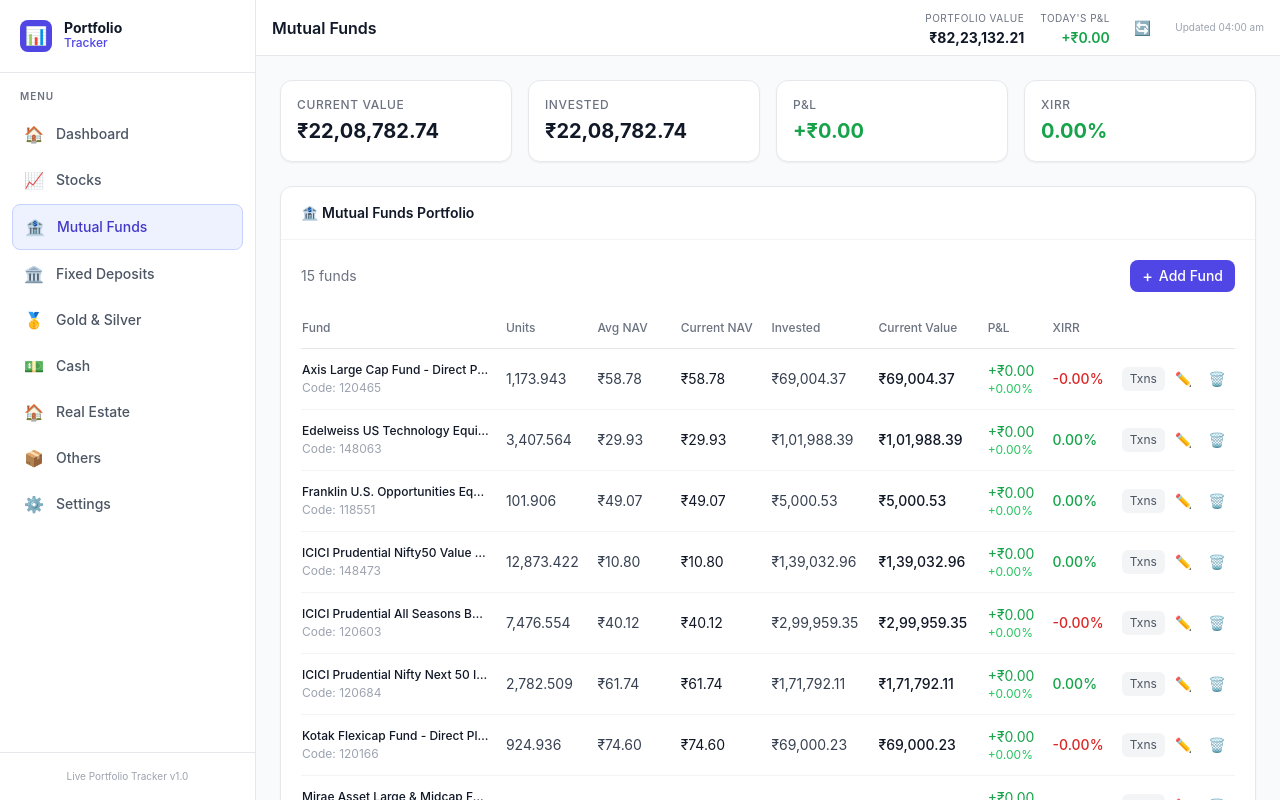
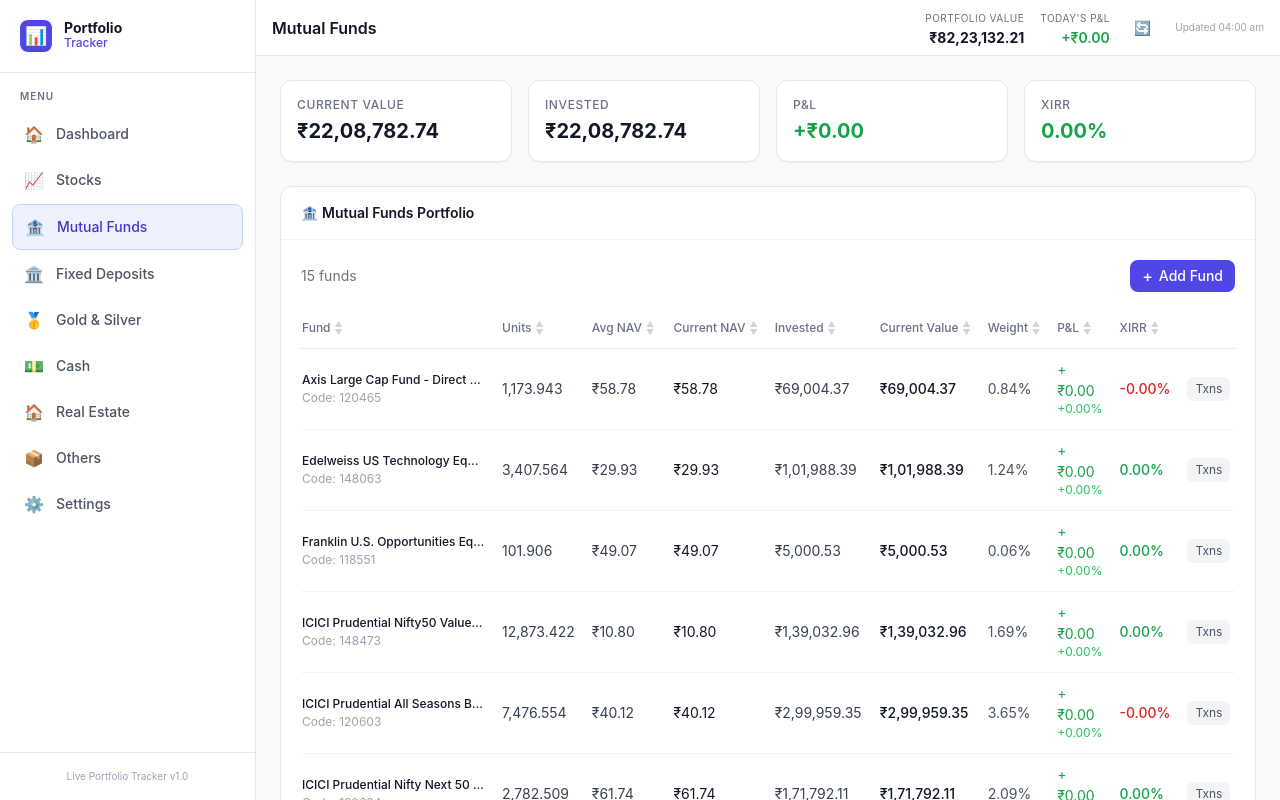
Before and after one commit to joyentanuj/portfolio-tracker, a React (Vite) app: page /#/mutual-funds in a window 1280 px wide. Built offline with nearby package versions, Linux system fonts and the light colour scheme; no server answers.

Commit message:
Add Weight column and sortable headers to Stocks and MutualFunds tables
Agent-Logs-Url: https://github.com/joyentanuj/portfolio-tracker/sessions/45735e1b-f638-4d8a-92a3-c2eba5421707

Co-authored-by: joyentanuj <174929722+joyentanuj@users.noreply.github.com>

```diff
--- a/src/components/Assets/MutualFundsList.jsx
+++ b/src/components/Assets/MutualFundsList.jsx
@@ -4,6 +4,8 @@ import { formatCurrency, formatNumber, formatXIRR, formatPercent } from '../../u
 import Button from '../Common/Button';
 import Modal from '../Common/Modal';
 import TransactionModal from '../Transactions/TransactionModal';
+import SortableHeader from '../Common/SortableHeader';
+import useSortState from '../../hooks/useSortState';
 
 function MFForm({ onSubmit, onCancel, initial = null }) {
   const [form, setForm] = useState({ schemeCode: '', schemeName: '', ...initial });
@@ -43,12 +45,14 @@ function MFForm({ onSubmit, onCancel, initial = null }) {
 }
 
 export default function MutualFundsList() {
-  const { data, getAssetStats, prices, addAsset, updateAsset, deleteAsset } = usePortfolio();
+  const { data, getAssetStats, getPortfolioStats, prices, addAsset, updateAsset, deleteAsset } = usePortfolio();
   const [addModal, setAddModal] = useState(false);
   const [editAsset, setEditAsset] = useState(null);
   const [txAsset, setTxAsset] = useState(null);
+  const { sortCol, sortDir, handleSort } = useSortState();
 
   const mfs = data.mutualFunds || [];
+  const totalPortfolioValue = getPortfolioStats().totalValue || 0;
 
   const handleAdd = (form) => {
     addAsset('mutualFunds', { ...form, category: 'mutualFunds', transactions: [] });
@@ -65,6 +69,34 @@ export default function MutualFundsList() {
       deleteAsset('mutualFunds', id);
     }
   };
+
+  // Pre-compute stats + weight for each fund so we can sort
+  const mfRows = mfs.map(mf => {
+    const stats = getAssetStats(mf, 'mutualFunds');
+    const weight = totalPortfolioValue > 0 ? (stats.currentValue / totalPortfolioValue) * 100 : 0;
+    return { mf, stats, weight };
+  });
+
+  // Sort
+  const sortedRows = [...mfRows].sort((a, b) => {
+    if (!sortCol || !sortDir) return 0;
+    let valA, valB;
+    switch (sortCol) {
+      case 'name':    valA = a.mf.schemeName?.toLowerCase() ?? ''; valB = b.mf.schemeName?.toLowerCase() ?? ''; break;
+      case 'units':   valA = a.stats.totalUnits; valB = b.stats.totalUnits; break;
+      case 'avgNav':  valA = a.stats.avgBuyPrice; valB = b.stats.avgBuyPrice; break;
+      case 'nav':     valA = a.stats.currentPrice ?? 0; valB = b.stats.currentPrice ?? 0; break;
+      case 'invested': valA = a.stats.investedValue; valB = b.stats.investedValue; break;
+      case 'currentValue': valA = a.stats.currentValue; valB = b.stats.currentValue; break;
+      case 'weight':  valA = a.weight; valB = b.weight; break;
+      case 'pnl':     valA = a.stats.pnl; valB = b.stats.pnl; break;
+      case 'xirr':    valA = a.stats.xirr ?? -Infinity; valB = b.stats.xirr ?? -Infinity; break;
+      default: return 0;
+    }
+    if (valA < valB) return sortDir === 'asc' ? -1 : 1;
+    if (valA > valB) return sortDir === 'asc' ? 1 : -1;
+    return 0;
+  });
 
   return (
     <div>
@@ -84,14 +116,20 @@ export default function MutualFundsList() {
           <table className="w-full text-sm">
             <thead>
               <tr className="border-b border-gray-200">
-                {['Fund', 'Units', 'Avg NAV', 'Current NAV', 'Invested', 'Current Value', 'P&L', 'XIRR', ''].map(h => (
-                  <th key={h} className="text-left text-gray-500 text-xs font-medium py-3 pr-4 last:pr-0">{h}</th>
-                ))}
+                <SortableHeader label="Fund" colKey="name" sortCol={sortCol} sortDir={sortDir} onSort={handleSort} />
+                <SortableHeader label="Units" colKey="units" sortCol={sortCol} sortDir={sortDir} onSort={handleSort} />
+                <SortableHeader label="Avg NAV" colKey="avgNav" sortCol={sortCol} sortDir={sortDir} onSort={handleSort} />
+                <SortableHeader label="Current NAV" colKey="nav" sortCol={sortCol} sortDir={sortDir} onSort={handleSort} />
+                <SortableHeader label="Invested" colKey="invested" sortCol={sortCol} sortDir={sortDir} onSort={handleSort} />
+                <SortableHeader label="Current Value" colKey="currentValue" sortCol={sortCol} sortDir={sortDir} onSort={handleSort} />
+                <SortableHeader label="Weight" colKey="weight" sortCol={sortCol} sortDir={sortDir} onSort={handleSort} />
+                <SortableHeader label="P&L" colKey="pnl" sortCol={sortCol} sortDir={sortDir} onSort={handleSort} />
+                <SortableHeader label="XIRR" colKey="xirr" sortCol={sortCol} sortDir={sortDir} onSort={handleSort} />
+                <th className="text-left text-gray-500 text-xs font-medium py-3"></th>
               </tr>
             </thead>
             <tbody>
-              {mfs.map(mf => {
-                const stats = getAssetStats(mf, 'mutualFunds');
+              {sortedRows.map(({ mf, stats, weight }) => {
                 const priceInfo = prices[mf.schemeCode];
                 return (
                   <tr key={mf.id} className="border-b border-gray-100 hover:bg-gray-50">
@@ -112,6 +150,9 @@ export default function MutualFundsList() {
                     </td>
                     <td className="py-3 pr-4 text-gray-700">{formatCurrency(stats.investedValue)}</td>
                     <td className="py-3 pr-4 text-gray-900 font-medium">{formatCurrency(stats.currentValue)}</td>
+                    <td className="py-3 pr-4 text-gray-600">
+                      {totalPortfolioValue > 0 ? `${weight.toFixed(2)}%` : '—'}
+                    </td>
                     <td className="py-3 pr-4">
                       <p className={stats.pnl >= 0 ? 'text-green-600' : 'text-red-600'}>
                         {stats.pnl >= 0 ? '+' : ''}{formatCurrency(stats.pnl)}
--- a/src/components/Assets/StocksList.jsx
+++ b/src/components/Assets/StocksList.jsx
@@ -4,6 +4,8 @@ import { formatCurrency, formatNumber, formatXIRR, formatPercent } from '../../u
 import Button from '../Common/Button';
 import Modal from '../Common/Modal';
 import TransactionModal from '../Transactions/TransactionModal';
+import SortableHeader from '../Common/SortableHeader';
+import useSortState from '../../hooks/useSortState';
 
 function StockForm({ onSubmit, onCancel, initial = null }) {
   const [form, setForm] = useState({
@@ -63,12 +65,14 @@ function StockForm({ onSubmit, onCancel, initial = null }) {
 }
 
 export default function StocksList() {
-  const { data, getAssetStats, prices, addAsset, updateAsset, deleteAsset } = usePortfolio();
+  const { data, getAssetStats, getPortfolioStats, prices, addAsset, updateAsset, deleteAsset } = usePortfolio();
   const [addModal, setAddModal] = useState(false);
   const [editAsset, setEditAsset] = useState(null);
   const [txAsset, setTxAsset] = useState(null);
+  const { sortCol, sortDir, handleSort } = useSortState();
 
   const stocks = data.stocks || [];
+  const totalPortfolioValue = getPortfolioStats().totalValue || 0;
 
   const handleAdd = (form) => {
     addAsset('stocks', { ...form, category: 'stocks', transactions: [] });
@@ -85,6 +89,36 @@ export default function StocksList() {
       deleteAsset('stocks', id);
     }
   };
+
+  // Pre-compute stats + weight for each stock so we can sort
+  const stockRows = stocks.map(stock => {
+    const stats = getAssetStats(stock, 'stocks');
+    const weight = totalPortfolioValue > 0 ? (stats.currentValue / totalPortfolioValue) * 100 : 0;
+    return { stock, stats, weight };
+  });
+
+  // Sort
+  const sortedRows = [...stockRows].sort((a, b) => {
+    if (!sortCol || !sortDir) return 0;
+    let valA, valB;
+    switch (sortCol) {
+      case 'name':    valA = a.stock.name?.toLowerCase() ?? ''; valB = b.stock.name?.toLowerCase() ?? ''; break;
+      case 'symbol':  valA = a.stock.symbol?.toLowerCase() ?? ''; valB = b.stock.symbol?.toLowerCase() ?? ''; break;
+      case 'units':   valA = a.stats.totalUnits; valB = b.stats.totalUnits; break;
+      case 'avgCost': valA = a.stats.avgBuyPrice; valB = b.stats.avgBuyPrice; break;
+      case 'ltp':     valA = a.stats.currentPrice ?? 0; valB = b.stats.currentPrice ?? 0; break;
+      case 'invested': valA = a.stats.investedValue; valB = b.stats.investedValue; break;
+      case 'currentValue': valA = a.stats.currentValue; valB = b.stats.currentValue; break;
+      case 'weight':  valA = a.weight; valB = b.weight; break;
+      case 'pnl':     valA = a.stats.pnl; valB = b.stats.pnl; break;
+      case 'pnlPct':  valA = a.stats.pnlPercent; valB = b.stats.pnlPercent; break;
+      case 'xirr':    valA = a.stats.xirr ?? -Infinity; valB = b.stats.xirr ?? -Infinity; break;
+      default: return 0;
+    }
+    if (valA < valB) return sortDir === 'asc' ? -1 : 1;
+    if (valA > valB) return sortDir === 'asc' ? 1 : -1;
+    return 0;
+  });
 
   return (
     <div>
@@ -104,22 +138,30 @@ export default function StocksList() {
           <table className="w-full text-sm">
             <thead>
               <tr className="border-b border-gray-200">
-                {['Stock', 'Holdings', 'Avg Price', 'LTP', 'Invested', 'Current Value', 'P&L', 'XIRR', ''].map(h => (
-                  <th key={h} className="text-left text-gray-500 text-xs font-medium py-3 pr-4 last:pr-0">{h}</th>
-                ))}
+                <SortableHeader label="Stock" colKey="name" sortCol={sortCol} sortDir={sortDir} onSort={handleSort} />
+                <SortableHeader label="Symbol" colKey="symbol" sortCol={sortCol} sortDir={sortDir} onSort={handleSort} />
+                <SortableHeader label="Holdings" colKey="units" sortCol={sortCol} sortDir={sortDir} onSort={handleSort} />
+                <SortableHeader label="Avg Price" colKey="avgCost" sortCol={sortCol} sortDir={sortDir} onSort={handleSort} />
+                <SortableHeader label="LTP" colKey="ltp" sortCol={sortCol} sortDir={sortDir} onSort={handleSort} />
+                <SortableHeader label="Invested" colKey="invested" sortCol={sortCol} sortDir={sortDir} onSort={handleSort} />
+                <SortableHeader label="Current Value" colKey="currentValue" sortCol={sortCol} sortDir={sortDir} onSort={handleSort} />
+                <SortableHeader label="Weight" colKey="weight" sortCol={sortCol} sortDir={sortDir} onSort={handleSort} />
+                <SortableHeader label="P&L" colKey="pnl" sortCol={sortCol} sortDir={sortDir} onSort={handleSort} />
+                <SortableHeader label="P&L %" colKey="pnlPct" sortCol={sortCol} sortDir={sortDir} onSort={handleSort} />
+                <SortableHeader label="XIRR" colKey="xirr" sortCol={sortCol} sortDir={sortDir} onSort={handleSort} />
+                <th className="text-left text-gray-500 text-xs font-medium py-3"></th>
               </tr>
             </thead>
             <tbody>
-              {stocks.map(stock => {
-                const stats = getAssetStats(stock, 'stocks');
+              {sortedRows.map(({ stock, stats, weight }) => {
                 const priceInfo = prices[stock.symbol];
                 return (
                   <tr key={stock.id} className="border-b border-gray-100 hover:bg-gray-50">
                     <td className="py-3 pr-4">
-                      <div>
-                        <p className="text-gray-900 font-semibold">{stock.symbol}</p>
-                        <p className="text-gray-400 text-xs">{stock.name}</p>
-                      </div>
+                      <p className="text-gray-900 font-medium text-xs leading-snug">{stock.name}</p>
+                    </td>
+                    <td className="py-3 pr-4">
+                      <p className="text-gray-900 font-semibold">{stock.symbol}</p>
                     </td>
                     <td className="py-3 pr-4 text-gray-700">{formatNumber(stats.totalUnits, 2)}</td>
                     <td className="py-3 pr-4 text-gray-700">{formatCurrency(stats.avgBuyPrice)}</td>
@@ -135,10 +177,15 @@ export default function StocksList() {
                     </td>
                     <td className="py-3 pr-4 text-gray-700">{formatCurrency(stats.investedValue)}</td>
                     <td className="py-3 pr-4 text-gray-900 font-medium">{formatCurrency(stats.currentValue)}</td>
+                    <td className="py-3 pr-4 text-gray-600">
+                      {totalPortfolioValue > 0 ? `${weight.toFixed(2)}%` : '—'}
+                    </td>
                     <td className="py-3 pr-4">
                       <p className={stats.pnl >= 0 ? 'text-green-600' : 'text-red-600'}>
                         {stats.pnl >= 0 ? '+' : ''}{formatCurrency(stats.pnl)}
                       </p>
+                    </td>
+                    <td className="py-3 pr-4">
                       <p className={`text-xs ${stats.pnl >= 0 ? 'text-green-500' : 'text-red-500'}`}>
                         {formatPercent(stats.pnlPercent)}
                       </p>
--- /dev/null
+++ b/src/components/Common/SortableHeader.jsx
@@ -0,0 +1,30 @@
+import React from 'react';
+
+/**
+ * A reusable sortable table header cell.
+ * Props:
+ *   label    – display text
+ *   colKey   – unique identifier for this column
+ *   sortCol  – currently active sort column key (or null)
+ *   sortDir  – 'asc' | 'desc' | null
+ *   onSort   – callback(colKey) called when the header is clicked
+ *   className – optional extra classes for <th>
+ */
+export default function SortableHeader({ label, colKey, sortCol, sortDir, onSort, className = '' }) {
+  const isActive = sortCol === colKey;
+
+  return (
+    <th
+      className={`text-left text-gray-500 text-xs font-medium py-3 pr-4 last:pr-0 cursor-pointer select-none whitespace-nowrap ${className}`}
+      onClick={() => onSort(colKey)}
+    >
+      <span className="inline-flex items-center gap-1">
+        {label}
+        <span className="inline-flex flex-col leading-none text-[8px]">
+          <span className={isActive && sortDir === 'asc' ? 'text-indigo-600' : 'text-gray-300'}>▲</span>
+          <span className={isActive && sortDir === 'desc' ? 'text-indigo-600' : 'text-gray-300'}>▼</span>
+        </span>
+      </span>
+    </th>
+  );
+}
--- /dev/null
+++ b/src/hooks/useSortState.js
@@ -0,0 +1,24 @@
+import { useState } from 'react';
+
+/**
+ * Reusable sort state for table columns.
+ * Cycles through: default → ascending → descending → default.
+ */
+export default function useSortState() {
+  const [sortCol, setSortCol] = useState(null);
+  const [sortDir, setSortDir] = useState(null);
+
+  const handleSort = (colKey) => {
+    if (sortCol !== colKey) {
+      setSortCol(colKey);
+      setSortDir('asc');
+    } else if (sortDir === 'asc') {
+      setSortDir('desc');
+    } else if (sortDir === 'desc') {
+      setSortCol(null);
+      setSortDir(null);
+    }
+  };
+
+  return { sortCol, sortDir, handleSort };
+}
```
